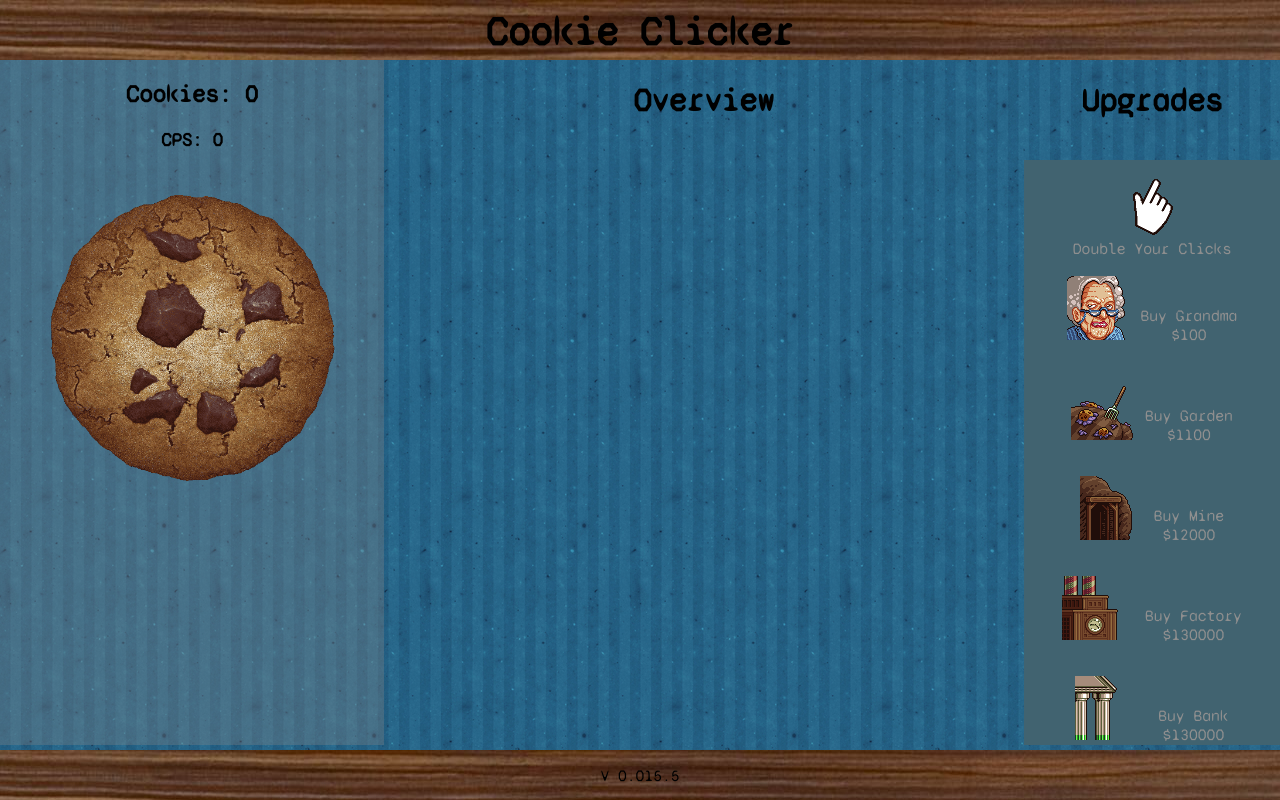
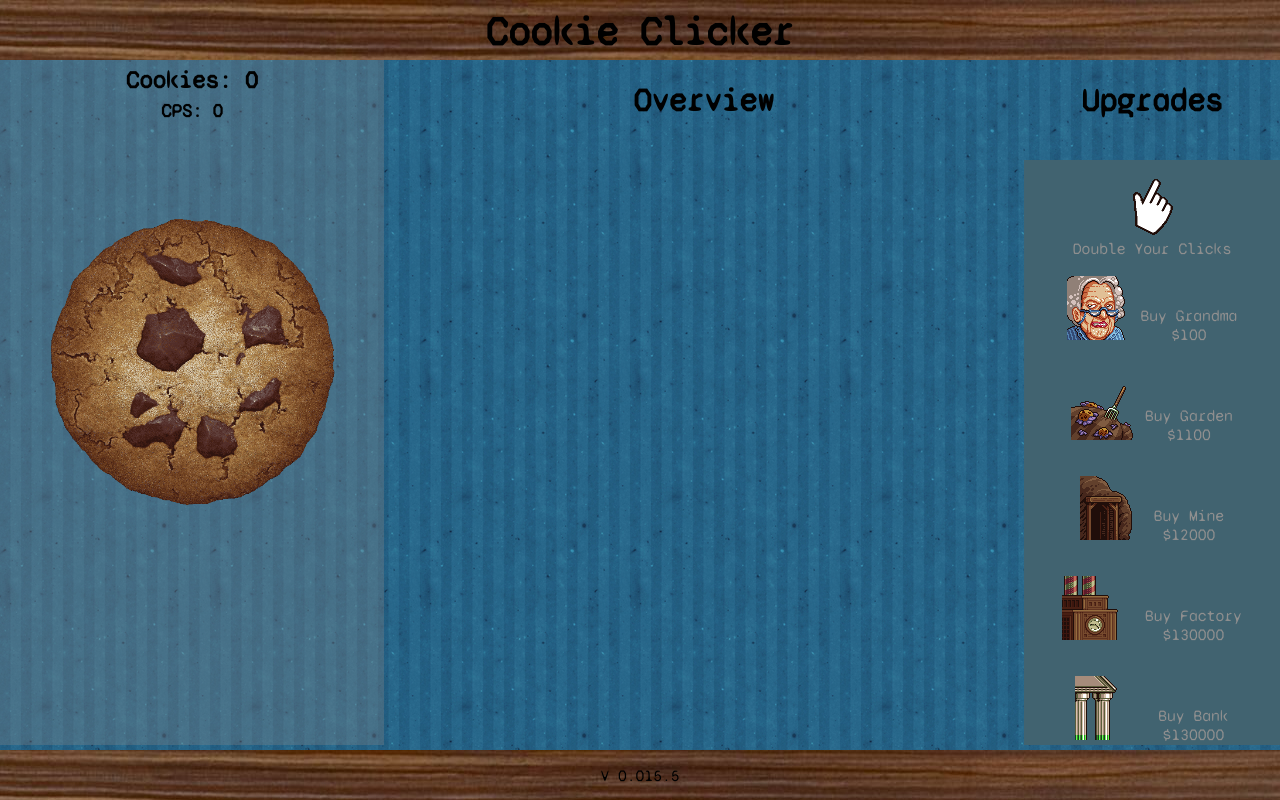
Before and after one commit to DrMeepso/Cookie-Clicker, a plain HTML site: page index.html in a window 1280 px wide. Drawn offline with Linux system fonts and the light colour scheme.

Commit message:
Quick UI placement fix

```diff
--- a/index.html
+++ b/index.html
@@ -23,8 +23,11 @@
 <div id="scroll3"></div>
     <div id="left">
         <center>
-        <h2 id="Text">Cookies: 0</h2>
-        <h3 id="CPS">CPS: 0</h3>
+        <h2 id="Text" style="line-height: 10%;">Cookies: 0</h2>
+        <h3 id="CPS" style="line-height: 100%;">CPS: 0</h3>
+        <br>
+        <br>
+        <br>
         <br>
         <div id = "CookieDiv">
         <img src="img/cookie.png" alt="Cookie" width="300" height="300" id="Cookie">
```
